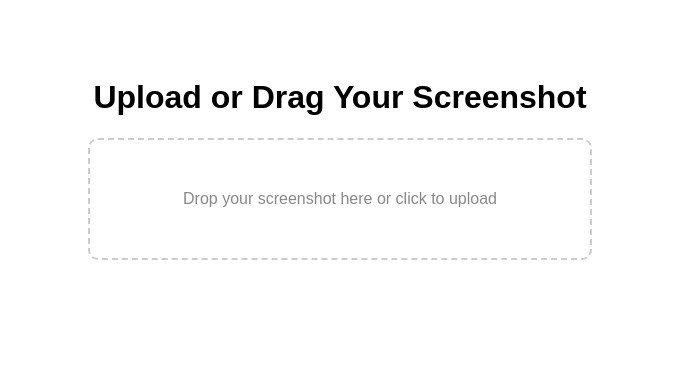
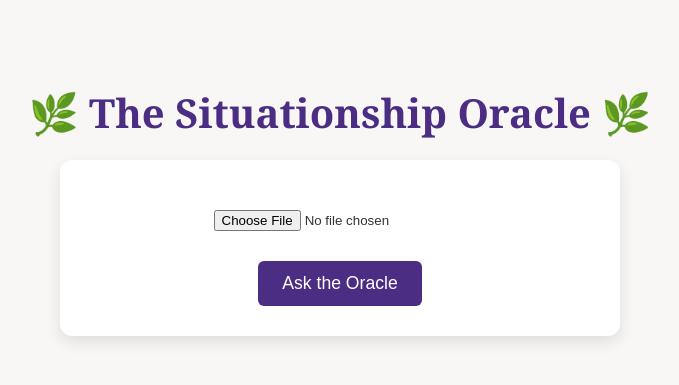
Before and after one commit to Valentino117/situationship-analyzer-web, a Flask app: page / in a window 1280 px wide. Shown: the top 385 px of the page, without its empty margins (300-979 px from the left). Run offline with Flask 3, Linux system fonts and the light colour scheme.

Commit message:
Beautify frontend: mystical Oracle vibe 🌿

```diff
--- a/templates/index.html
+++ b/templates/index.html
@@ -1,74 +1,83 @@
-<!doctype html>
+<!DOCTYPE html>
 <html lang="en">
 <head>
-  <title>Situationship Analyzer</title>
+    <meta charset="UTF-8">
+    <title>Situationship Oracle</title>
     <style>
         body {
-      font-family: Arial, sans-serif;
-      text-align: center;
+            font-family: 'Georgia', serif;
+            background-color: #f9f7f6;
+            color: #333;
+            display: flex;
+            flex-direction: column;
+            align-items: center;
             padding: 50px;
         }
-    .dropzone {
+        h1 {
+            font-size: 2.5em;
+            margin-bottom: 20px;
+            color: #4b2e83;
+            text-align: center;
+        }
+        form {
+            background: #ffffff;
+            padding: 30px;
+            border-radius: 12px;
+            box-shadow: 0 6px 15px rgba(0, 0, 0, 0.1);
+            text-align: center;
             width: 100%;
-      max-width: 400px;
-      margin: auto;
-      padding: 50px;
-      border: 2px dashed #ccc;
-      border-radius: 10px;
-      color: #888;
-      cursor: pointer;
-    }
-    .dropzone.dragover {
-      background-color: #f0f8ff;
-      border-color: #333;
-      color: #333;
+            max-width: 500px;
         }
         input[type="file"] {
-      display: none;
+            margin: 20px 0;
+        }
+        button {
+            background-color: #4b2e83;
+            color: white;
+            padding: 12px 24px;
+            border: none;
+            border-radius: 6px;
+            cursor: pointer;
+            font-size: 1.1em;
+            margin-top: 10px;
+        }
+        button:hover {
+            background-color: #392065;
+        }
+        .result {
+            margin-top: 40px;
+            background: #ffffff;
+            padding: 30px;
+            border-radius: 12px;
+            box-shadow: 0 6px 15px rgba(0, 0, 0, 0.1);
+            max-width: 800px;
+            text-align: left;
+            line-height: 1.7;
+            font-size: 1.2em;
+            color: #444;
+        }
+        .oracle-says {
+            font-style: italic;
+            color: #5c3d99;
+            margin-bottom: 20px;
+            font-size: 1.4em;
+            text-align: center;
         }
     </style>
 </head>
 <body>
-  <h1>Upload or Drag Your Screenshot</h1>
-  <form id="upload-form" method="POST" enctype="multipart/form-data">
-    <div class="dropzone" id="dropzone">
-      Drop your screenshot here or click to upload
-    </div>
-    <input type="file" id="file-input" name="file" accept="image/*">
+    <h1>🌿 The Situationship Oracle 🌿</h1>
+    <form method="post" enctype="multipart/form-data">
+        <input type="file" name="file" required>
+        <br>
+        <button type="submit">Ask the Oracle</button>
     </form>
 
-  <script>
-    const dropzone = document.getElementById('dropzone');
-    const fileInput = document.getElementById('file-input');
-    const form = document.getElementById('upload-form');
-
-    dropzone.addEventListener('click', () => fileInput.click());
-
-    dropzone.addEventListener('dragover', (e) => {
-      e.preventDefault();
-      dropzone.classList.add('dragover');
-    });
-
-    dropzone.addEventListener('dragleave', (e) => {
-      e.preventDefault();
-      dropzone.classList.remove('dragover');
-    });
-
-    dropzone.addEventListener('drop', (e) => {
-      e.preventDefault();
-      dropzone.classList.remove('dragover');
-      const files = e.dataTransfer.files;
-      if (files.length > 0) {
-        fileInput.files = files;
-        form.submit();
-      }
-    });
-
-    fileInput.addEventListener('change', () => {
-      if (fileInput.files.length > 0) {
-        form.submit();
-      }
-    });
-  </script>
+    {% if analysis %}
+    <div class="result">
+        <div class="oracle-says">The Oracle Speaks:</div>
+        {{ analysis|safe }}
+    </div>
+    {% endif %}
 </body>
 </html>
```
Lines whose indentation alone changed are shown as unchanged.
